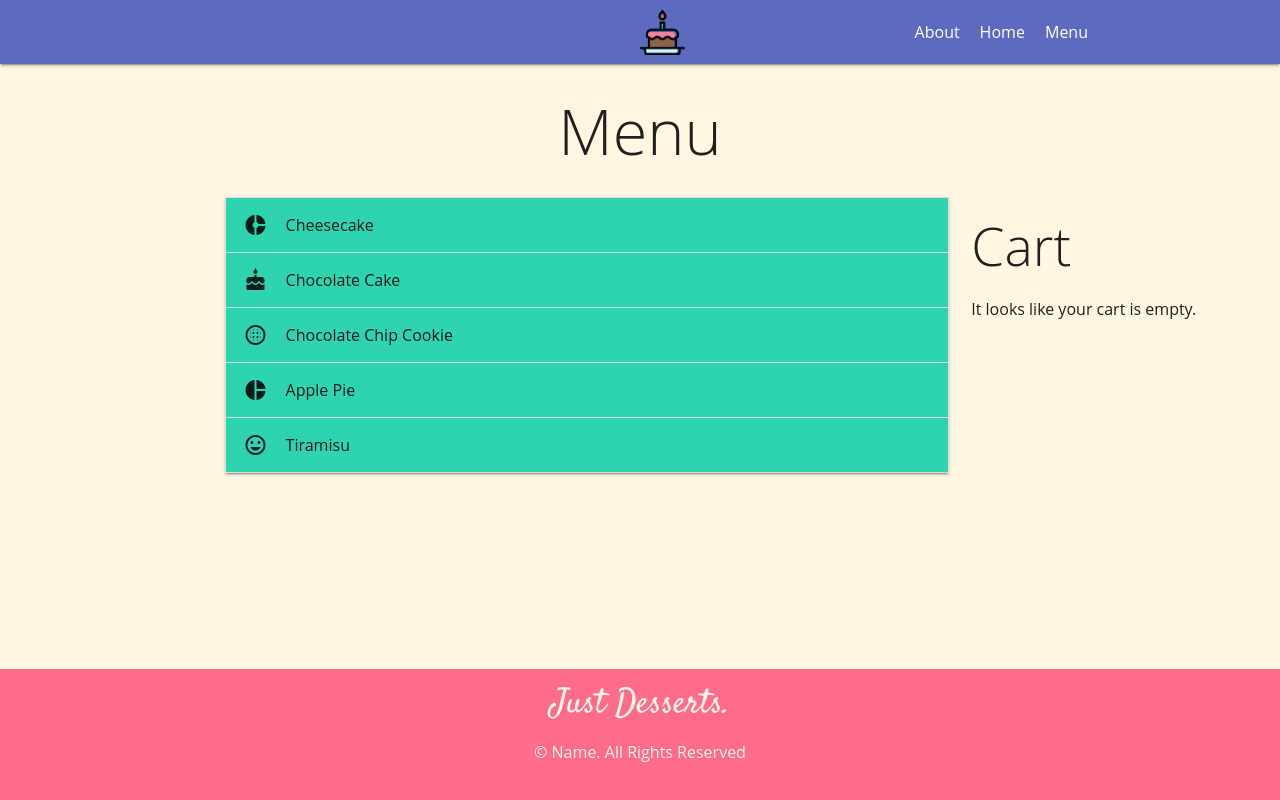
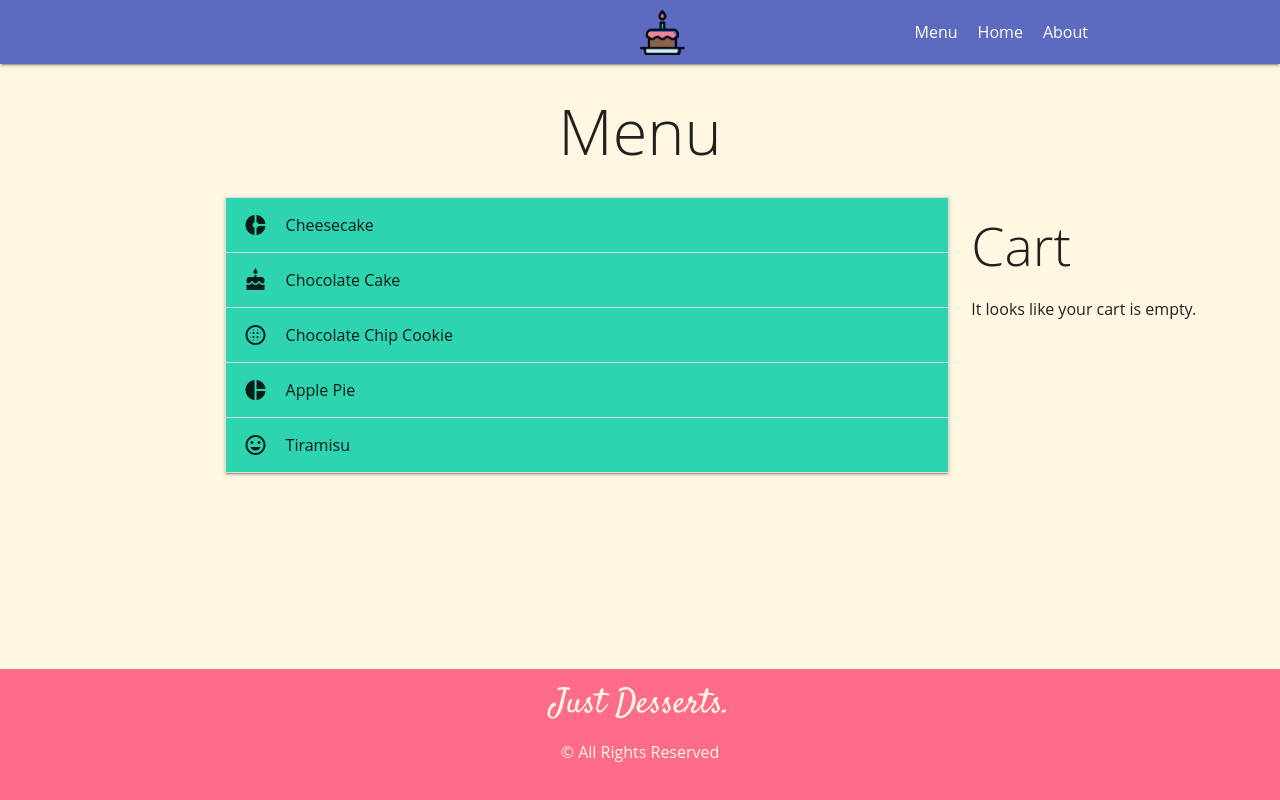
Before and after one commit to faisalsahak/LHLDessertApp, a Node server app: page /menu in a window 1280 px wide. Run offline with Node 20, Linux system fonts and the light colour scheme; some libraries are stand-ins or nearby versions.

Commit message:
made changes to the menu bar

```diff
--- a/views/partials/_footer.ejs
+++ b/views/partials/_footer.ejs
@@ -5,7 +5,7 @@
                 <div class="widget">
                     <h4 class="widget-title">Just Desserts.</h4>
                     <p>
-                     © Name. All Rights Reserved
+                     © All Rights Reserved
                     </p>
             </div>
         </div>
--- a/views/partials/_header.ejs
+++ b/views/partials/_header.ejs
@@ -3,9 +3,9 @@
       <a id="logo-container" href="#" class="brand-logo">
        <img id="logo" src="../images/Logomakr_3n7vJw.png" height= "45px", width = "45px"/>
       </a>
+      <span class="pull-right menu-icon menuButton"><a href="#about">About</a></span>
+      <span class="pull-right menu-icon menuButton"><a href="/">Home</a></span>
       <span onclick="openNav()" class="pull-right menu-icon menuButton"><a href="#">Menu</a></span>
-      <span class="pull-right menu-icon menuButton"><a href="/">Home</a></span>
-      <span class="pull-right menu-icon menuButton"><a href="#about">About</a></span>
       <ul class="right hide-on-med-and-down">
         <li>
            <header id="header">
```
